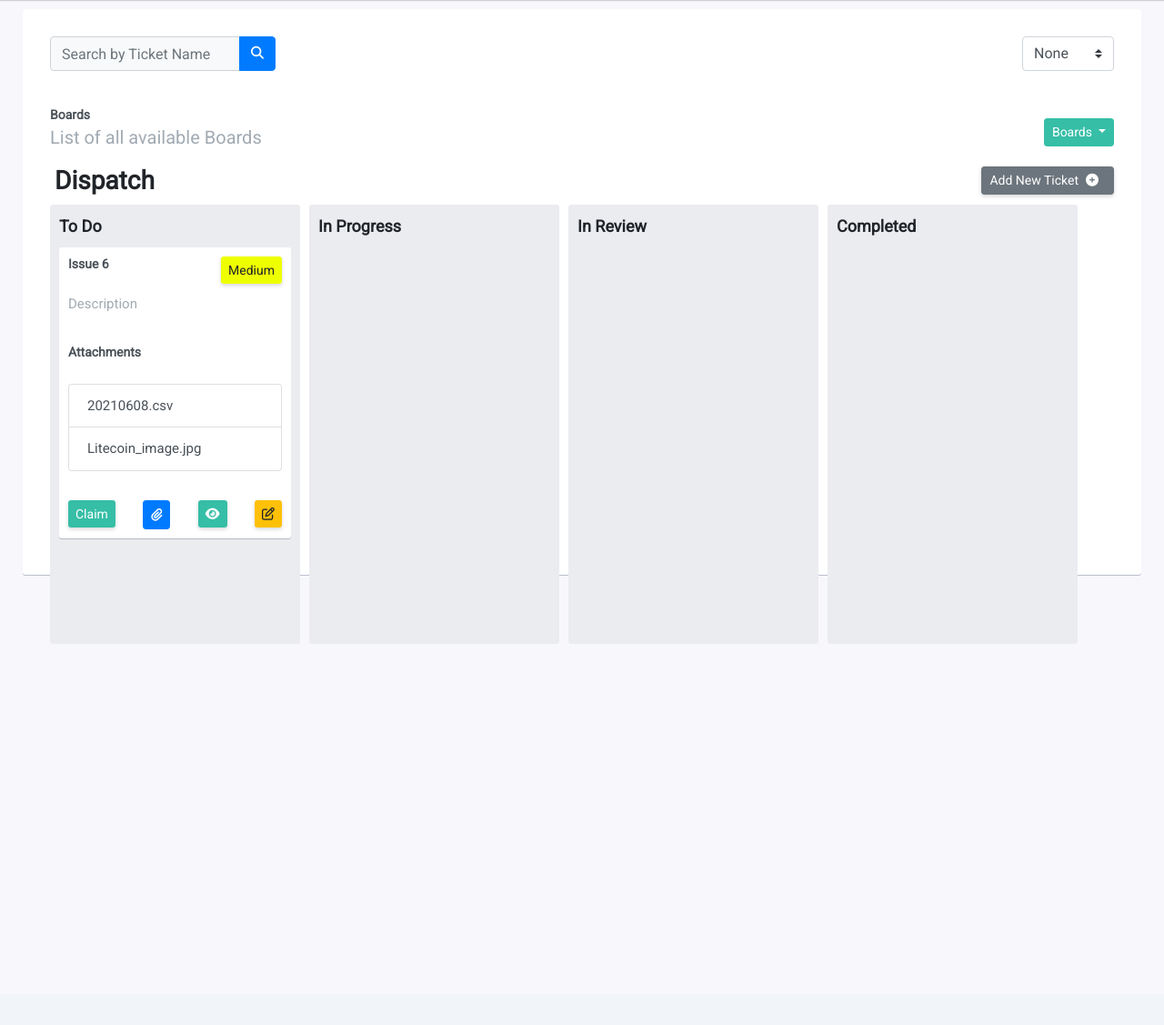
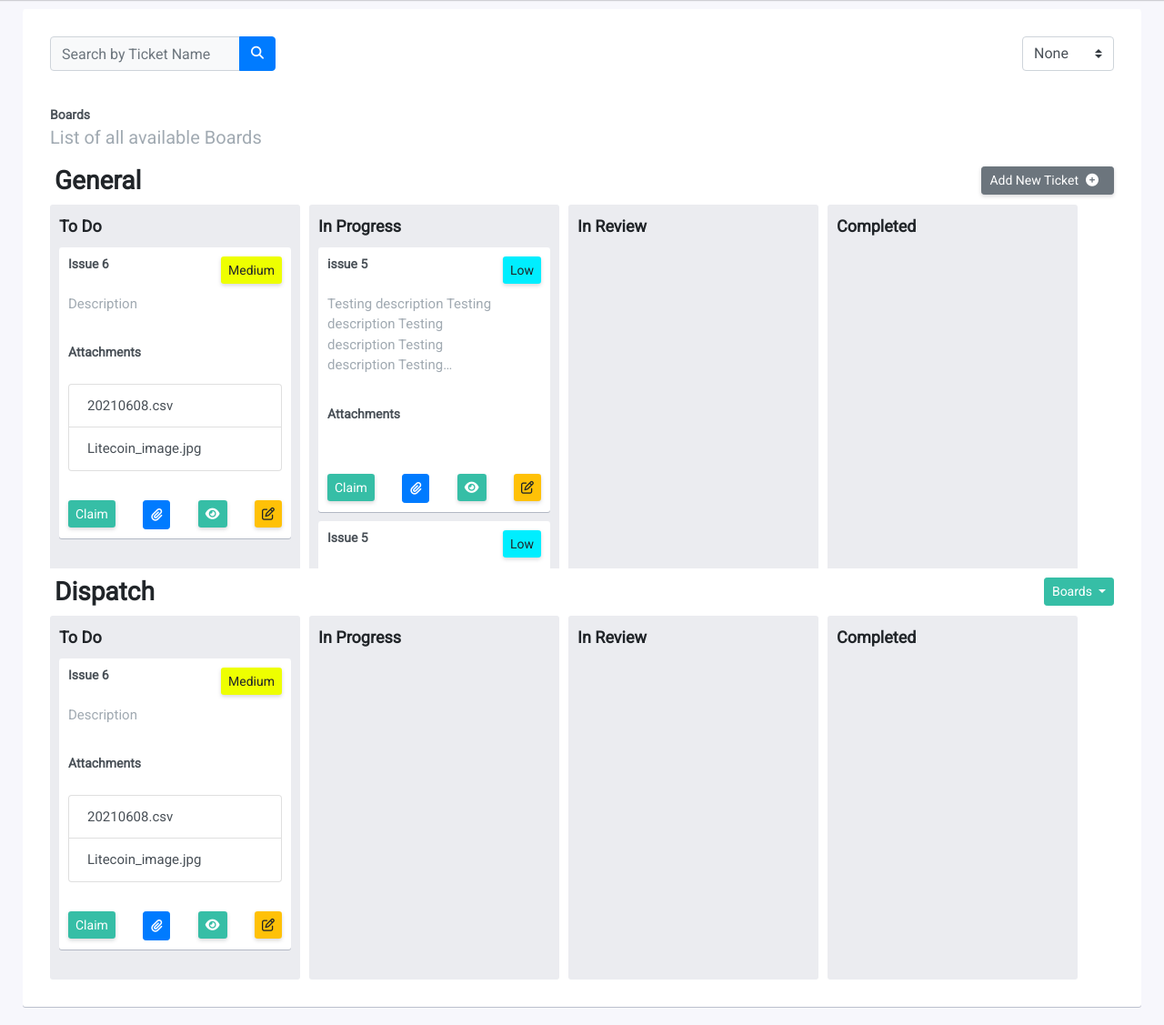
Before and after one commit to utsavstha/TicketSystem, a Django app: page /boards/2 in a window 1280 px wide. Shown: the part 53-1180 px from the top of the page at 91% size. Before the commit the page ends 686 px from the top, so only its background shows below. Run offline with Django 3.2, Linux system fonts and the light colour scheme; a user stored in the database is signed in; data comes from the database, SQL or seed files in the repository; both versions use the stored data as it was after the commit; some libraries are stand-ins or nearby versions.

Commit message:
finished general boards

```diff
--- a/board/templates/board/board.html
+++ b/board/templates/board/board.html
@@ -72,6 +72,68 @@
                                     <h5 class="card-subtitle">List of all available Boards</h5>
                                 </div>
 
+
+                            </div>
+
+                            <div class="d-md-flex align-items-center mt-100">
+                                <div class="left">
+                                    <div class="board-text">General</div>
+                                </div>
+                                <div class="ml-auto">
+                                    <div class="dl">
+                                        {% if request.user.is_superuser or request.user.is_admin %}
+
+                                        <a href="{% url 'create_ticket' %}"
+                                            class="d-none d-sm-inline-block btn btn-sm btn-secondary shadow-sm">
+                                            Add New Ticket<i class="fas fa-plus-circle mx-2"></i></a>
+                                        {% endif %}
+                                    </div>
+                                </div>
+                            </div>
+                            <!-- General Board -->
+                            <div class="board-lists" style="height: 400px; overflow-y: scroll;">
+                                <div id='list1' class="board-list" ondrop="dropIt(event)" ondragover="allowDrop(event)">
+                                    <div class="list-title">
+                                        To Do
+                                    </div>
+                                    {% for ticket in todo_general %}
+                                    {% include 'ticket_item_general_board.html' %}
+                                    {% endfor %}
+
+                                </div>
+                                <div id='list2' class="board-list" ondrop="dropIt(event)" ondragover="allowDrop(event)">
+                                    <div class="list-title">
+                                        In Progress
+                                    </div>
+                                    {% for ticket in progress_general %}
+                                    {% include 'ticket_item_general_board.html' %}
+                                    {% endfor %}
+
+                                </div>
+
+                                <div id='list3' class="board-list" ondrop="dropIt(event)" ondragover="allowDrop(event)">
+                                    <div class="list-title">
+                                        In Review
+                                    </div>
+                                    {% for ticket in review_general %}
+                                    {% include 'ticket_item_general_board.html' %}
+                                    {% endfor %}
+
+                                </div>
+                                <div id='list4' class="board-list" ondrop="dropIt(event)" ondragover="allowDrop(event)">
+                                    <div class="list-title">
+                                        Completed
+                                    </div>
+                                    {% for ticket in completed_general %}
+                                    {% include 'ticket_item_general_board.html' %}
+                                    {% endfor %}
+
+                                </div>
+                            </div>
+                            <div class="d-md-flex align-items-center mt-100">
+                                <div class="left">
+                                    <div class="board-text">{{board.title}}</div>
+                                </div>
                                 <div class="ml-auto">
                                     <div class="d-flex justify-content-end">
                                         <div class="btn-group">
@@ -94,27 +156,9 @@
 
                                 </div>
                             </div>
-
-
-
-                            <div class="d-md-flex align-items-center mt-100">
-                                <div class="left">
-                                    <div class="board-text">{{board.title}}</div>
-                                </div>
-                                <div class="ml-auto">
-                                    <div class="dl">
-                                        {% if request.user.is_superuser or request.user.is_admin %}
-
-                                        <a href="{% url 'create_ticket' %}"
-                                            class="d-none d-sm-inline-block btn btn-sm btn-secondary shadow-sm">
-                                            Add New Ticket<i class="fas fa-plus-circle mx-2"></i></a>
-                                        {% endif %}
-                                    </div>
-                                </div>
-                            </div>
-                            <div class="board-lists">
-
-                                <div id='list1' class="board-list" ondrop="dropIt(event)" ondragover="allowDrop(event)">
+                            <!-- Selected board -->
+                            <div class="board-lists" style="height: 400px; overflow-y: scroll;">
+                                <div id='list5' class="board-list" ondrop="dropIt(event)" ondragover="allowDrop(event)">
                                     <div class="list-title">
                                         To Do
                                     </div>
@@ -123,7 +167,7 @@
                                     {% endfor %}
 
                                 </div>
-                                <div id='list2' class="board-list" ondrop="dropIt(event)" ondragover="allowDrop(event)">
+                                <div id='list6' class="board-list" ondrop="dropIt(event)" ondragover="allowDrop(event)">
                                     <div class="list-title">
                                         In Progress
                                     </div>
@@ -133,7 +177,7 @@
 
                                 </div>
 
-                                <div id='list3' class="board-list" ondrop="dropIt(event)" ondragover="allowDrop(event)">
+                                <div id='list7' class="board-list" ondrop="dropIt(event)" ondragover="allowDrop(event)">
                                     <div class="list-title">
                                         In Review
                                     </div>
@@ -142,7 +186,7 @@
                                     {% endfor %}
 
                                 </div>
-                                <div id='list4' class="board-list" ondrop="dropIt(event)" ondragover="allowDrop(event)">
+                                <div id='list8' class="board-list" ondrop="dropIt(event)" ondragover="allowDrop(event)">
                                     <div class="list-title">
                                         Completed
                                     </div>
@@ -152,6 +196,7 @@
 
                                 </div>
                             </div>
+
 
                         </div>
 
--- a/board/views.py
+++ b/board/views.py
@@ -19,14 +19,15 @@ def boards(request, pk='-1'):
     search_keyword = ''
     priority = '-1'
 
+    generalTickets = None
+
     if request.method == 'POST':
-        print(request.POST)
         keyword = request.POST.get('search_keyword')
         search_keyword = '' if keyword == None else keyword
         priority = request.POST.get('selected_priority')
 
     if current_user.is_superuser or current_user.is_admin:
-        boards = Board.get_all()
+        boards = Board.objects.all()
         tickets = Ticket.searchTicket(
             search_keyword=search_keyword, priority_id=priority)
 
@@ -36,7 +37,7 @@ def boards(request, pk='-1'):
             selected_board = None
     else:
         group = Group.objects.filter(users=current_user)
-        boards = Board.filter_all(group=group)
+        boards = Board.objects.filter(group=group)
         if pk != '-1':
             tickets = Ticket.searchTicket(group=group,
                                           search_keyword=search_keyword, priority_id=priority)
@@ -49,9 +50,13 @@ def boards(request, pk='-1'):
     (todo, progress, review, completed) = Ticket.get_tickets(
         tickets=tickets, selected_board=selected_board)
 
+    (todo_general, progress_general, review_general, completed_general) = Ticket.get_all_assigned_tickets(
+        tickets=tickets)
+
     context = {'activate_board': 'active',
-               "boards": boards, 'todo': todo, 'progress': progress, 'review': review,
-               'completed': completed,
+               "boards": boards,
+               'todo': todo, 'progress': progress, 'review': review, 'completed': completed,
+               'todo_general': todo_general, 'progress_general': progress_general, 'review_general': review_general, 'completed_general': completed_general,
                'selected_priority': priority,
                'priorities': priorities,
                'search_keyword': search_keyword,
--- /dev/null
+++ b/templates/ticket_item_general_board.html
@@ -0,0 +1,90 @@
+<div id="general-{{ticket.id}}" class="card " draggable="true" ondragstart="dragStart(event)">
+    <div class="d-md-flex justify-content-between">
+        <div>
+            <!-- <a href="{% url 'ticket_info' ticket.id %}" class="stretched-link">
+            </a> -->
+            <h6 class="card-title">{{ticket.title}} </h6>
+
+            <p class="card-subtitle overme mt-4">{{ticket.description}} </p>
+            {% if ticket.assigned_user.all > 0 %}
+            <h6 class=" card-title mt-4">Assigned To:</h6>
+            {% for user in ticket.assigned_user.all %}
+            <h6 class="card-title">{{user}}</h6>
+            {% endfor %}
+            {% endif %}
+        </div>
+
+        <a>
+            <div style="background-color: {{ticket.priority.color}}" class="d-none d-sm-inline-block btn-sm shadow-sm ">
+                <span class="align-middle">{{ticket.priority}}</span>
+
+            </div>
+        </a>
+
+    </div>
+    <h6 class="card-title mt-4">Attachments </h6>
+    <div class="list-group my-3">
+        {% for attachment in attachments %}
+        {% if attachment.ticket.id == ticket.id %}
+        <a href="http://127.0.0.1:8000/static{{attachment.file.url}}"
+            class="list-group-item list-group-item-action">{{attachment.file}}</a>
+
+        {% endif %}
+        {% endfor %}
+
+    </div>
+    <div class="d-md-flex justify-content-between mt-3">
+        <a href="{% url 'claim_ticket' ticket.id %}">
+            <div class="d-none d-sm-inline-block btn-sm btn-success shadow-sm ">
+                <span class="align-middle">Claim</span>
+
+            </div>
+        </a>
+        <a>
+            <button type="button" class="btn btn-sm btn-primary" data-toggle="modal"
+                data-target="#attachment{{ticket.id}}">
+                <span class="align-middle"> <i class="fas fa-paperclip">
+                    </i></span>
+            </button>
+        </a>
+
+        <a href="{% url 'ticket_info' ticket.id %}">
+            <div class="d-none d-sm-inline-block btn-sm btn-success shadow-sm ">
+                <span class="align-middle"><i class="fas fa-eye"></i></span>
+
+            </div>
+        </a>
+
+        {% if request.user.is_superuser %}
+        <a href="{% url 'update_ticket' ticket.id %}">
+            <div class="d-none d-sm-inline-block btn-sm btn-warning shadow-sm ">
+                <span class="align-middle"><i class="far fa-edit"></i></span>
+
+            </div>
+        </a>
+        {% endif %}
+    </div>
+    <div class="modal fade" id="attachment{{ticket.id}}" tabindex="-1" aria-labelledby="attachment" aria-hidden="true">
+        <div class="modal-dialog">
+            <div class="modal-content">
+                <form action="{% url 'quick_attach' ticket.id %}" method="POST" enctype="multipart/form-data">
+                    {% csrf_token %}
+                    <div class="modal-header">
+                        <h5 class="modal-title" id="attachment">Quick Attachments</h5>
+                        <button type="button" class="close" data-dismiss="modal" aria-label="Close">
+                            <span aria-hidden="true">&times;</span>
+                        </button>
+                    </div>
+                    <div class="modal-body">
+                        <input type="file" id="id_file" name="file" multiple="multiple">
+                    </div>
+                    <div class="modal-footer">
+                        <button type="button" class="btn btn-secondary" data-dismiss="modal">Close</button>
+                        <button type="submit" class="btn btn-primary">SUBMIT</button>
+                    </div>
+                </form>
+
+            </div>
+        </div>
+    </div>
+</div>
--- a/ticket/views.py
+++ b/ticket/views.py
@@ -227,10 +227,14 @@ def change_state(request):
     if request.method == 'POST':
         state = request.POST.get('state')
         id = request.POST.get('id')
+        if "-" in id:
+            id = id.split("-")[1]
         ticket = Ticket.objects.get(id=id)
+        print("before", ticket.state)
         if has_privilages(current_user, id, state) or ticket.can_staff_complete:
             ticket.state = state
             ticket.save()
+            print("after", state)
             return JsonResponse({"status": True})
         else:
             return JsonResponse({"status": False})
```
Also changed, not shown: core/models.py (+18 -0 lines), static/js/dragdropswap.js (+28 -18 lines), db.sqlite3.
